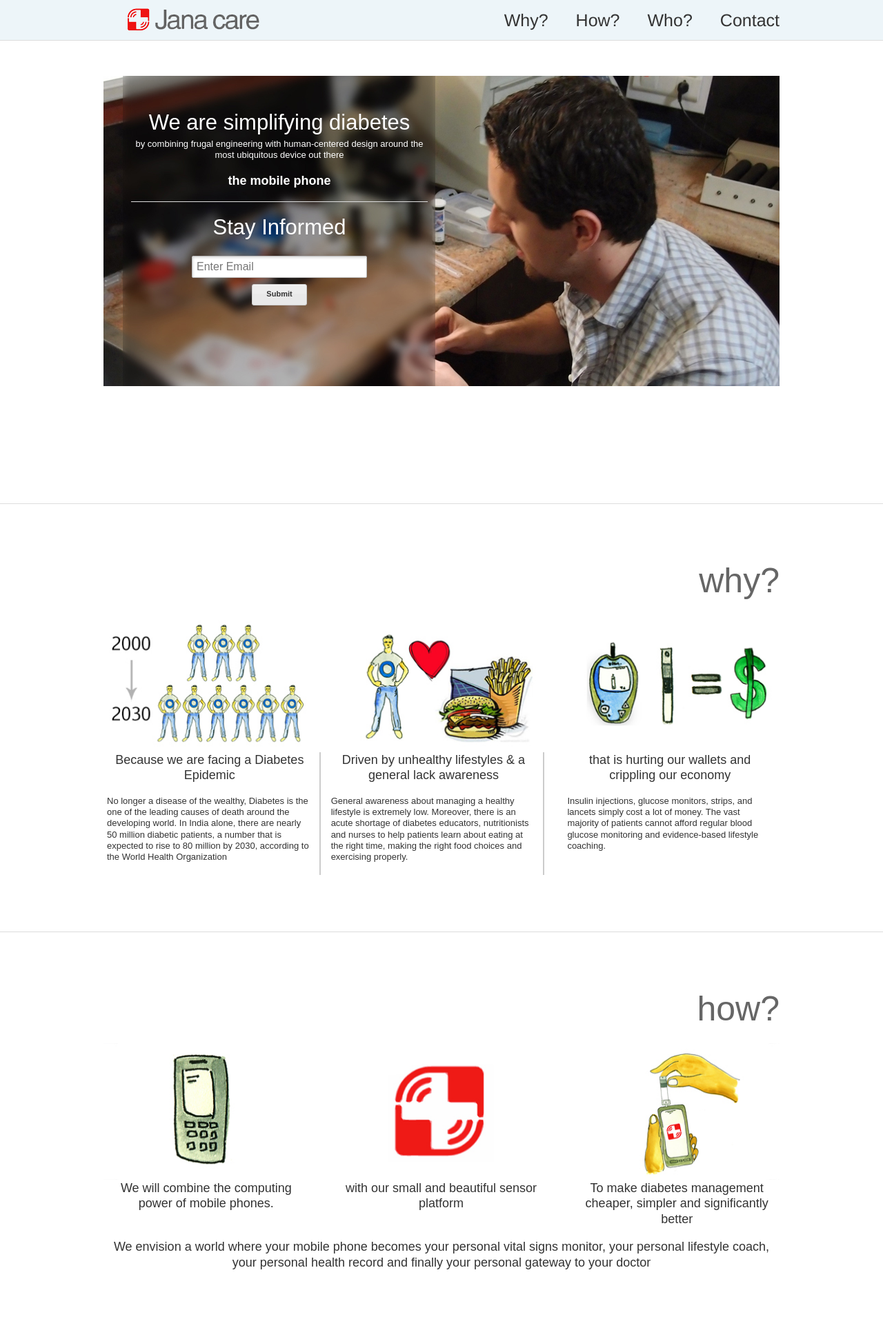
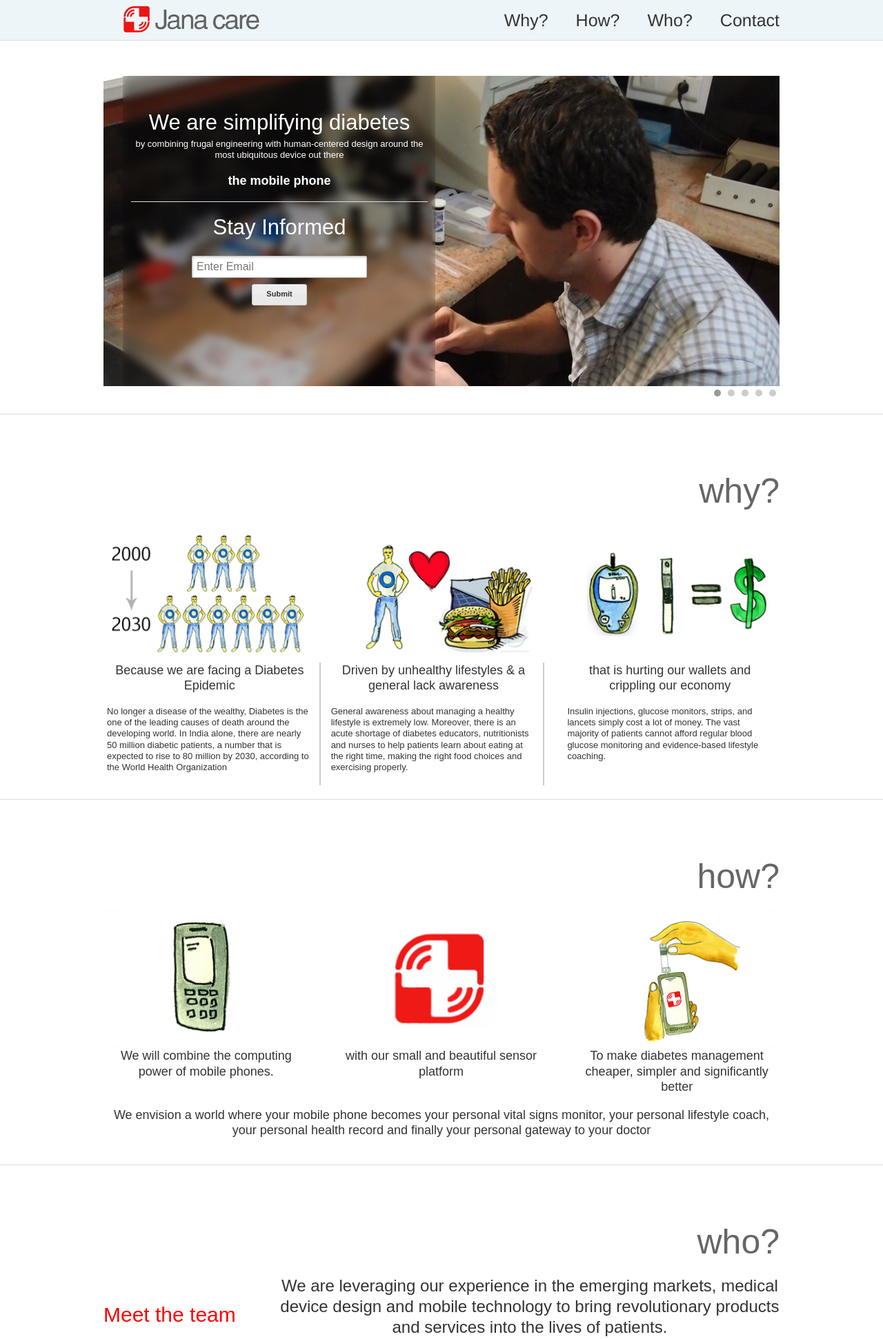
Before and after one commit to sevenaces/JanaCare, a PHP site: page / in a window 1280 px wide. Shown: the top 1942 px of the page at 69% size. Run offline with PHP 8.4, Linux system fonts and the light colour scheme; some web fonts are replaced.

Commit message:
Added changing background

```diff
--- a/index.php
+++ b/index.php
@@ -39,7 +39,7 @@
 	}
 
 	$(function(){
-	$('.full').css('min-height', (window.screen.availHeight) + "px");
+	$('.full').css('min-height', (window.screen.availHeight) - 280 + "px");
     $('.fadein img:gt(0)').hide();
     setInterval(function(){
       $('.fadein :first-child').fadeOut()
@@ -105,19 +105,35 @@
     </script>
 
 	<script type="text/javascript">
-		var cur = 2;
+		var cur = 1;
 		var max = 5;
+
 		function slideSwitch() {
+			setController(cur);
+			$('.intro-bg').css("background", "url('./images/home/intro-bg-" + cur++ + ".jpg') no-repeat");
+			if(cur > max)
+				{ cur = 1;}
+		}
 
-		$('.intro-bg').css("background", "url('./images/home/intro-bg-" + cur + ".jpg') no-repeat");
-		++cur;
-		if(cur ==5)
-			cur = 1;
-	}
+		function sslideSwitch(sCur)
+		{
+			setController(max - sCur + 1);
+			$('.intro-bg').css("background", "url('./images/home/intro-bg-" + cur + ".jpg') no-repeat");
+			cur = sCur;
 
-	$(function() {
-		setInterval( "slideSwitch()", 5000 );
-	});
+		}
+
+		function setController(sCur)
+		{
+			index = max - sCur + 1;
+			$('.controller a').removeClass('active');
+			$('.controller a:nth-child(0n+' + index + ')').addClass('active');
+		}
+
+		$(function() {
+			$('.controller a:nth-child(0n+5)').addClass('active');
+			setInterval( "slideSwitch()", 10000 );
+		});
 
 	</script>
 </head>
@@ -181,8 +197,17 @@
 			</div>
 			</div>
 		</div>
-		<br />
+		<div class="row">
+			<div class="twelve columns controller">
+				<a href="#" onclick="sslideSwitch(1);"></a>
+				<a href="#" onclick="sslideSwitch(2);"></a>
+				<a href="#" onclick="sslideSwitch(3);"></a>
+				<a href="#" onclick="sslideSwitch(4);"></a>
+				<a href="#" onclick="sslideSwitch(5);"></a>
+			</div>
+		</div>
 	</div>
+
 	<div class="container what show-on-phones">
 		<div class="row centered">
 			<div class="twelve columns">
@@ -334,17 +359,18 @@
 	<div class="container contact">
 		<br />
 		<div class="row centered">
-			<div class="four columns"><h3>Clinical Partners</h3>
+			<div class="eight columns"><h3>Clinical Partners</h3>
 			<p><a href="http://www.narayanahospitals.com/" target="_blank">Narayana Hrudayalaya Hospitals</a><br />
 			<a href="http://www.aiims.edu/" target="_blank">All India Institute of Medical Sciences</a></p>
 			</div>
 
 			<div class="four columns"><h3>Say Hi!</h3>
+			<p><b>Technology Business Incubator</b><br />Narayana Hrudayalaya Health City<br/>Bangalore, India</p>
 			<p><a href="mailto:contact@janacare.com">contact@janacare.com</a>
 			</p>
 			</div>
 
-			<div class="four columns"><h3><a href="http://g.co/maps/5ukd4" target="_blank"><img src="./images/Google-Maps-icon.png"></a>Drop in</h3><p><b>Technology Business Incubator</b><br />Narayana Hrudayalaya Health City<br/>Bangalore, India</p></div>
+
 		</div>
 	</div>
 </body>
--- a/stylesheets/app.css
+++ b/stylesheets/app.css
@@ -173,3 +173,20 @@
 .intro-bg img.last-active {
     z-index:9;
 }
+.controller a	{
+	height: 10px;
+	width: 10px;
+	border-radius: 5px;
+	background: #CCC;
+	display: block;
+	float: right;
+	margin: 5px;
+}
+
+.controller a:hover 	{
+	background: #AAA;
+}
+
+.controller a.active 	{
+	background: #999;
+}
```
Also changed, not shown: images/janacare-logo-home.png.
